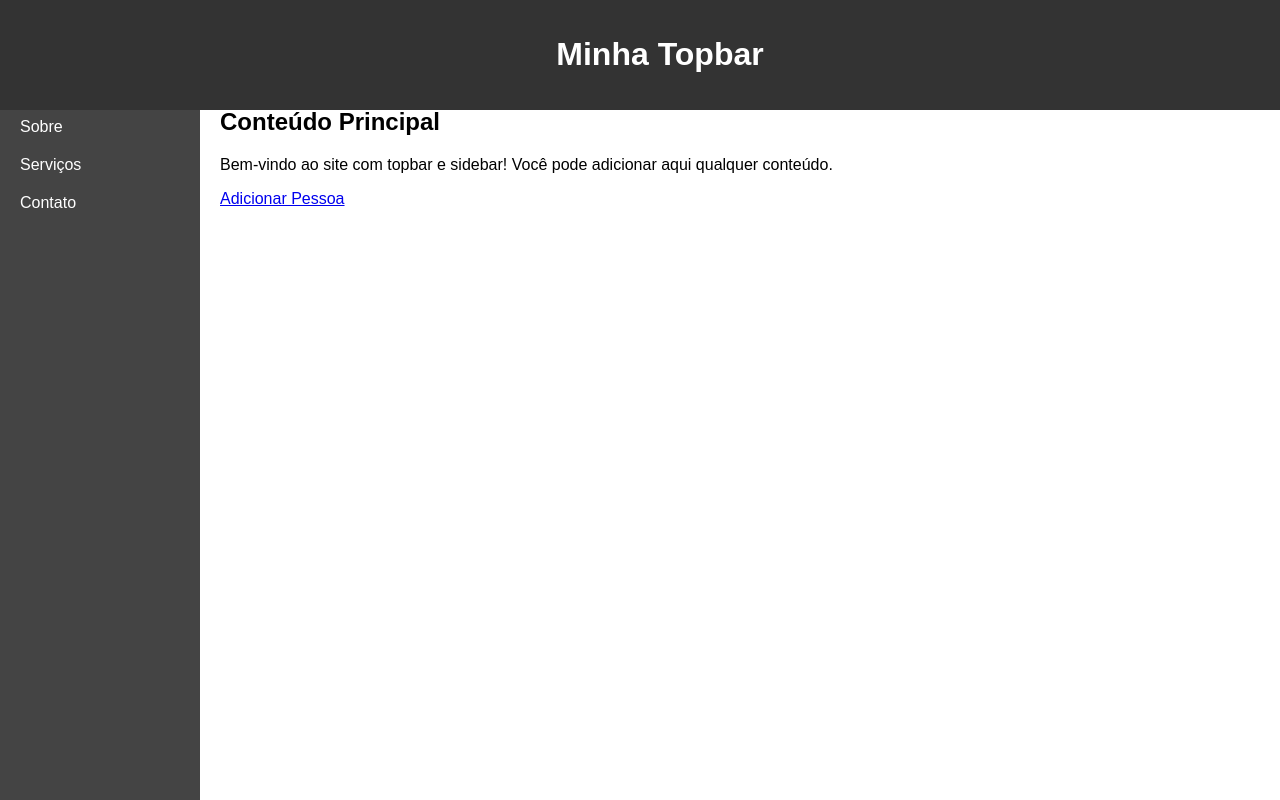
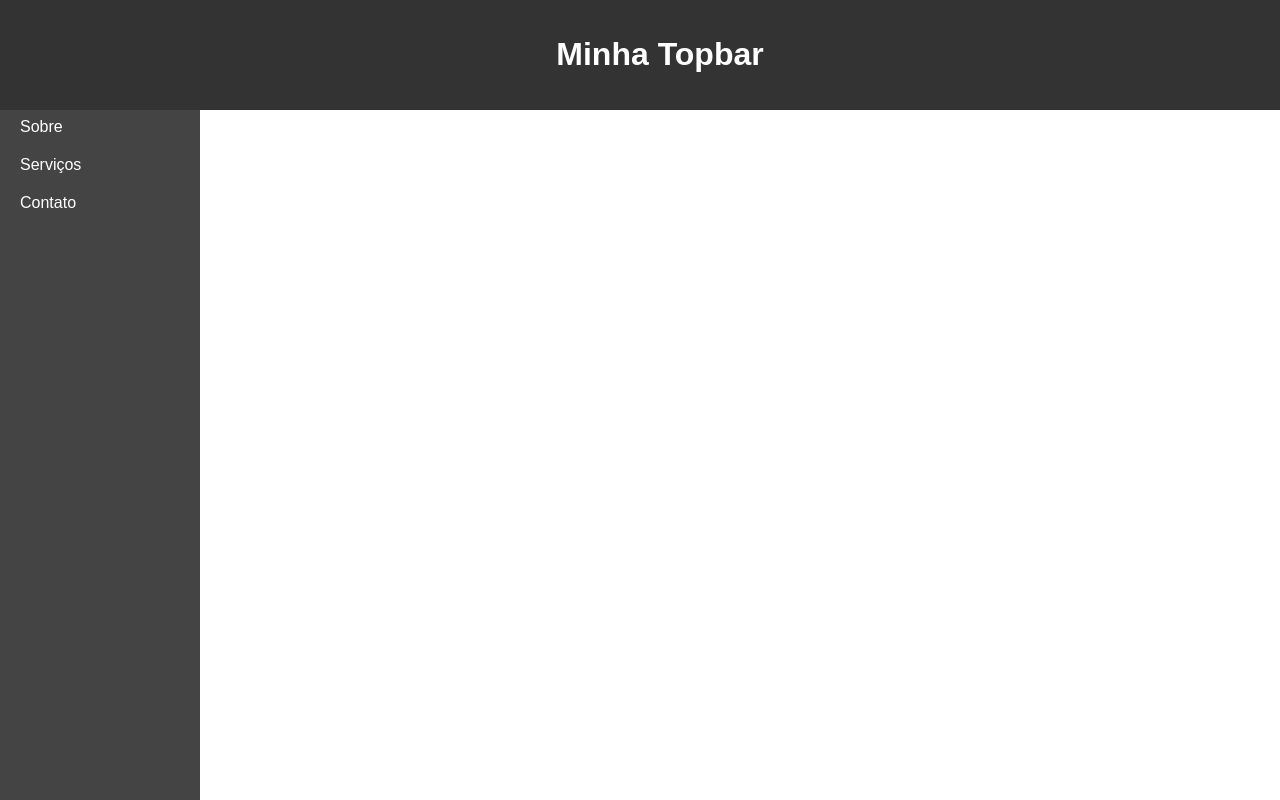
Before and after one commit to msantos7gabriel/PswII, a Django app: page /pessoa/ in a window 1280 px wide. Run offline with Django 5.2, Linux system fonts and the light colour scheme; data that the repository does not hold is empty.

Commit message:
atvd 06/05/2025

```diff
--- a/Projeto/templates/pessoas/_base.html
+++ b/Projeto/templates/pessoas/_base.html
@@ -71,8 +71,6 @@
     {% include 'pessoas/_sidebar.html' %}
     <div class="main">
       <br />
-      <h2>Conteúdo Principal</h2>
-      <p>Bem-vindo ao site com topbar e sidebar! Você pode adicionar aqui qualquer conteúdo.</p>
       {% block content %}
 
       {% endblock %}
```
